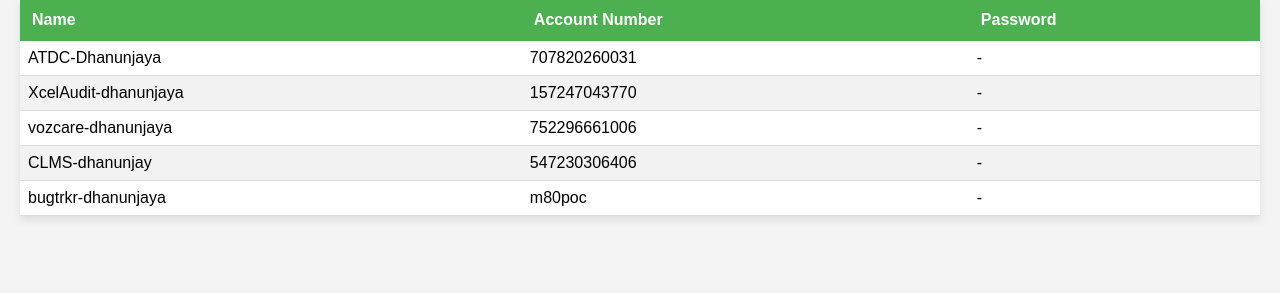
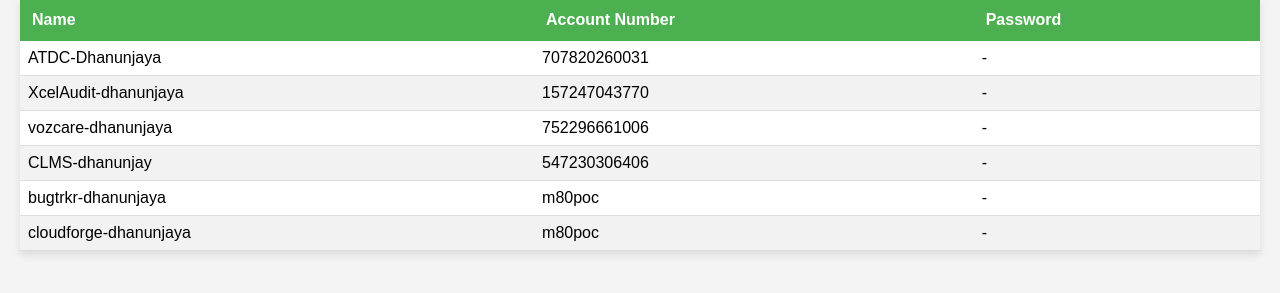
Before and after one commit to Dhanunjay21/dhanunjaya, a plain HTML site: page aws.html in a window 1280 px wide. Shown: the part 89-382 px from the top of the page. Drawn offline with Linux system fonts and the light colour scheme.

Commit message:
second commit

```diff
--- a/aws.html
+++ b/aws.html
@@ -70,6 +70,7 @@
         { name: "vozcare-dhanunjaya", accountNumber: "752296661006", password: "-" },
         { name: "CLMS-dhanunjay", accountNumber: "547230306406", password: "-" },
         { name: "bugtrkr-dhanunjaya", accountNumber: "m80poc", password: "-" },
+        { name: "cloudforge-dhanunjaya", accountNumber: "m80poc", password: "-" },
       ];
 
       function populateTable() {
```
